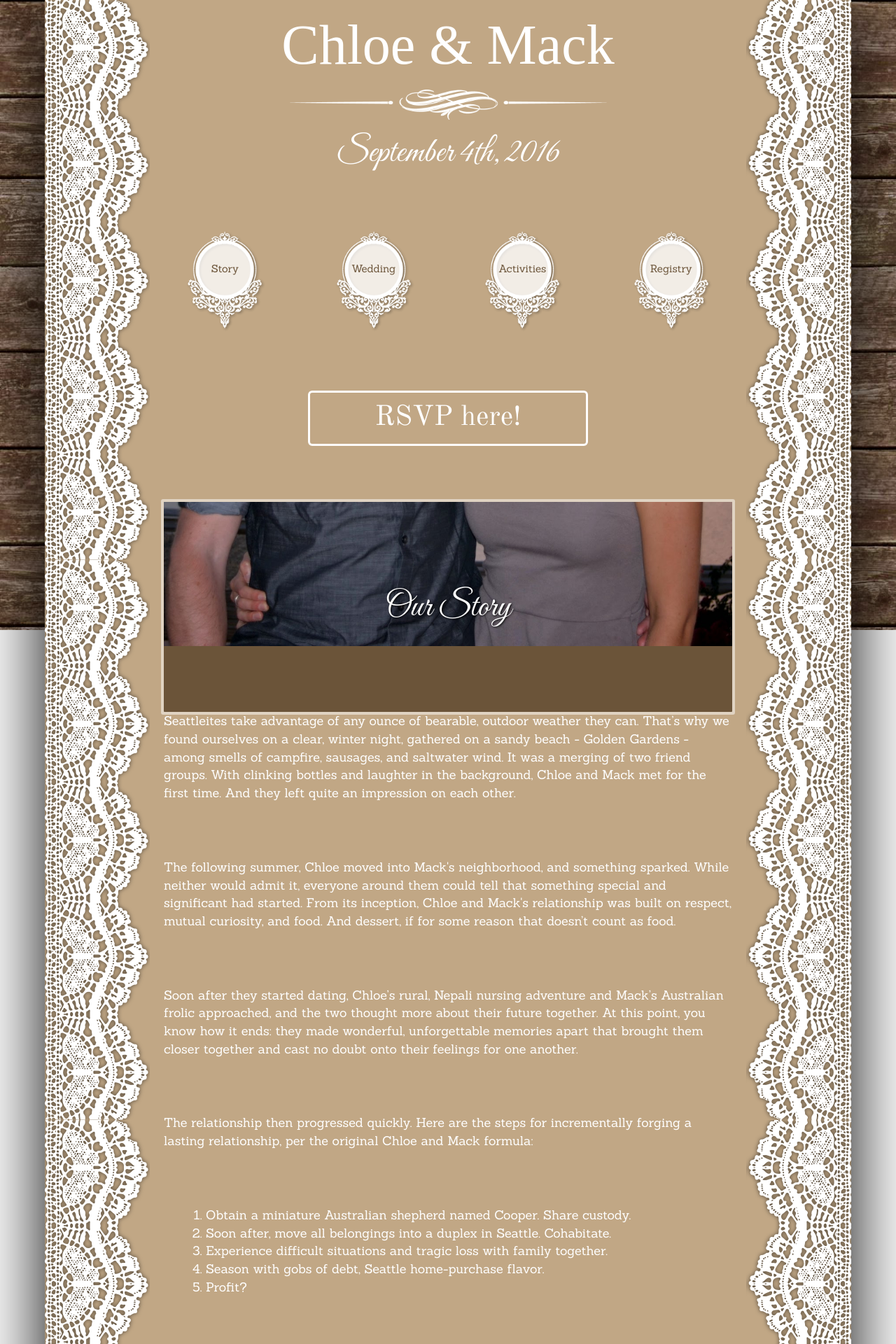
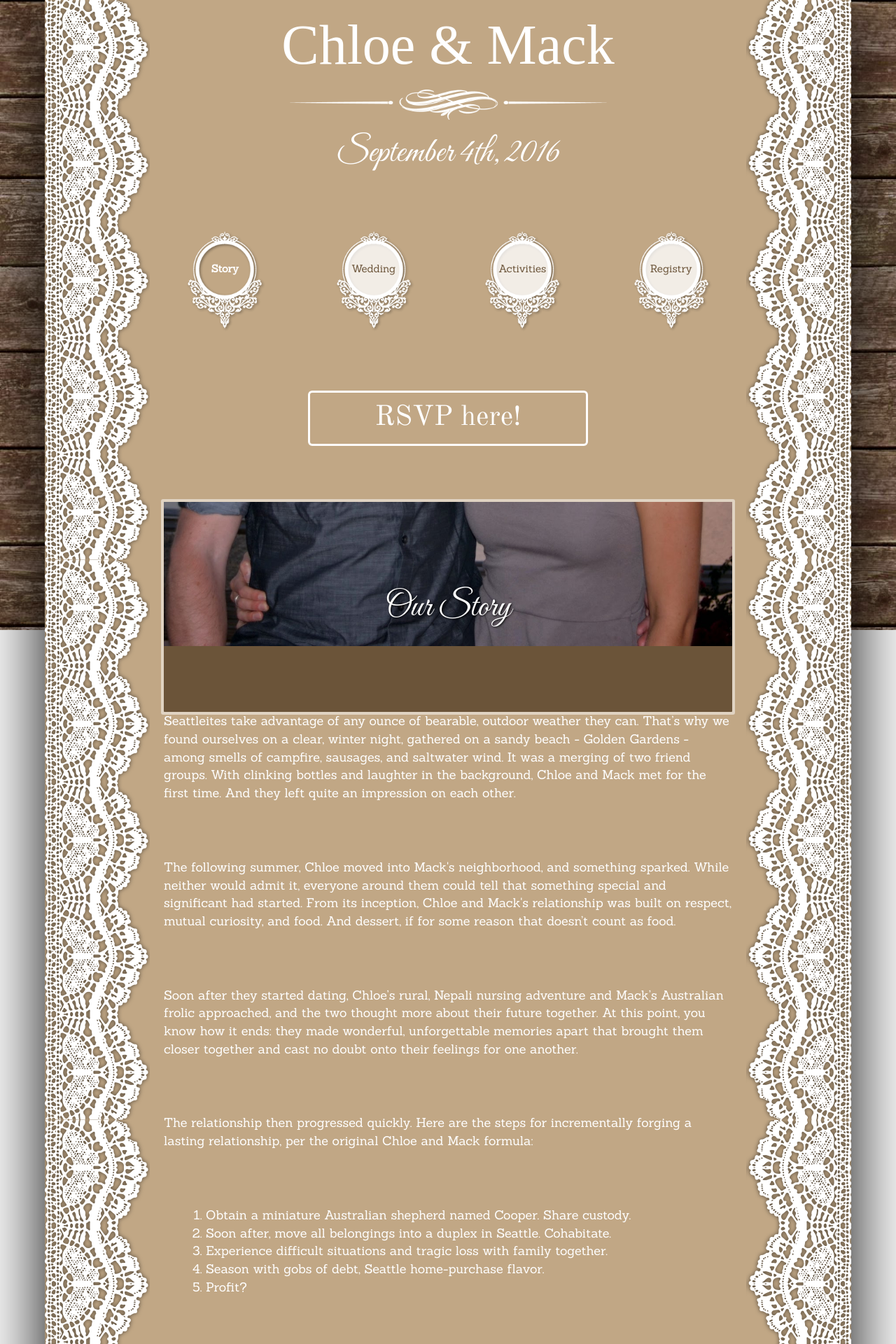
Before and after one commit to mtalcott/mtalcott.github.com, a Jekyll site: the page built from wedding/index.html, in a window 1280 px wide. Shown: the top 1920 px of the page at 70% size. Built offline with Jekyll 4.4.1, drawn with Linux system fonts in a browser that asks for light colours; some web fonts are replaced.

Commit message:
Use same jekyll version as Github pages, update active navbar link to work with new version

```diff
--- a/Gemfile
+++ b/Gemfile
@@ -1,3 +1,3 @@
 source 'https://rubygems.org'
 
-gem 'jekyll'
+gem 'jekyll', '3.1.6'
--- a/_includes/wedding/navbar.html
+++ b/_includes/wedding/navbar.html
@@ -1,12 +1,7 @@
 <div class="navbar">
     {% for page_data in site.data.pages %}
         <div class="navbar-item">
-            <a href="{{page_data.url}}" {% if page_data.file_path == page.url %}class="active"{% endif %}>
-            	<!--
-            	page_data.file_path: {{page_data.file_path}}
-            	page_data.url: {{page_data.url}}
-            	page.url: {{page.url}}
-            	-->
+            <a href="{{page_data.url}}" {% if page_data.url == page.url %}class="active"{% endif %}>
                 <div class="navbar-item-inner">
                    {{page_data.pretty_name}}
                 </div>
```
Also changed, not shown: Gemfile.lock.
